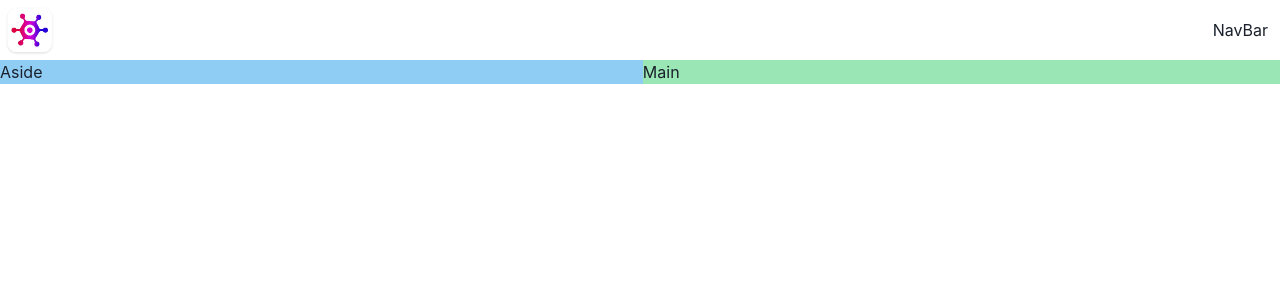
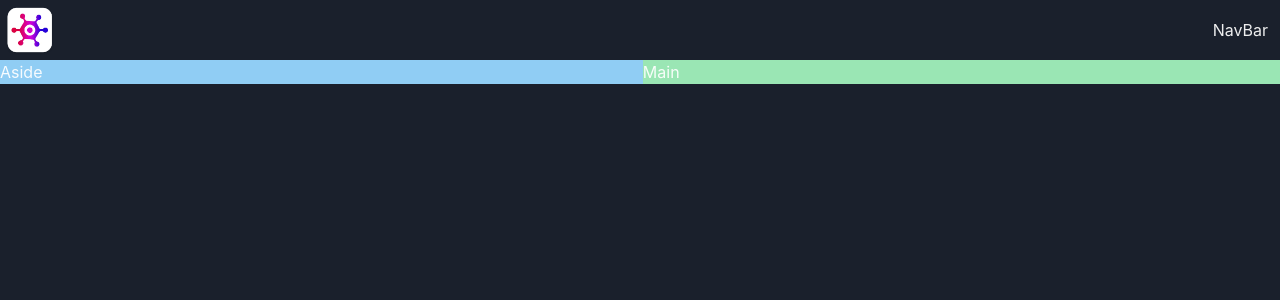
Before and after one commit to birgit2704/game-hub-js, a React (Vite) app: page / in a window 1280 px wide. Shown: the top 300 px of the page. Built offline with nearby package versions, Linux system fonts and the light colour scheme.

Commit message:
implement dark mode

```diff
--- a/index.html
+++ b/index.html
@@ -2,7 +2,6 @@
 <html lang="en">
   <head>
     <meta charset="UTF-8" />
-    <link rel="icon" type="image/svg+xml" href="/vite.svg" />
     <meta name="viewport" content="width=device-width, initial-scale=1.0" />
     <title>Vite + React</title>
   </head>
--- a/src/main.jsx
+++ b/src/main.jsx
@@ -1,12 +1,14 @@
 import React from "react";
-import { ChakraProvider } from "@chakra-ui/react";
+import { ChakraProvider, ColorModeScript } from "@chakra-ui/react";
 import ReactDOM from "react-dom/client";
 import App from "./App.jsx";
 import "./index.css";
+import theme from "./theme.js";
 
 ReactDOM.createRoot(document.getElementById("root")).render(
   <React.StrictMode>
-    <ChakraProvider>
+    <ChakraProvider theme={theme}>
+      <ColorModeScript initialColorMode={theme.config.initialColorMode} />
       <App />
     </ChakraProvider>
   </React.StrictMode>
--- /dev/null
+++ b/src/theme.js
@@ -0,0 +1,10 @@
+import { extendTheme } from "@chakra-ui/react";
+
+const config = {
+  initialColorMode: "dark",
+  useSystemColorMode: false,
+};
+
+const theme = extendTheme({ config });
+
+export default theme;
```
